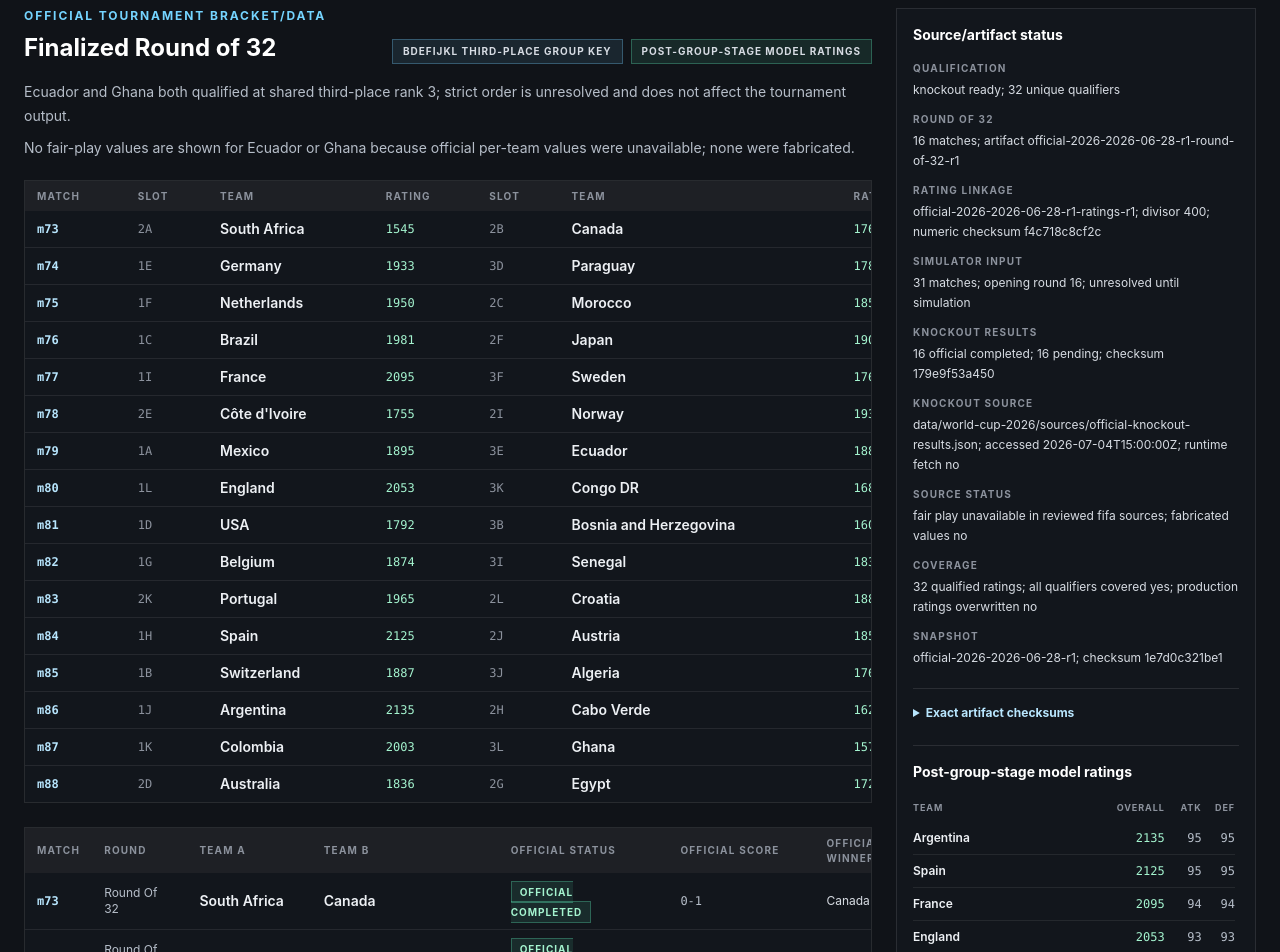
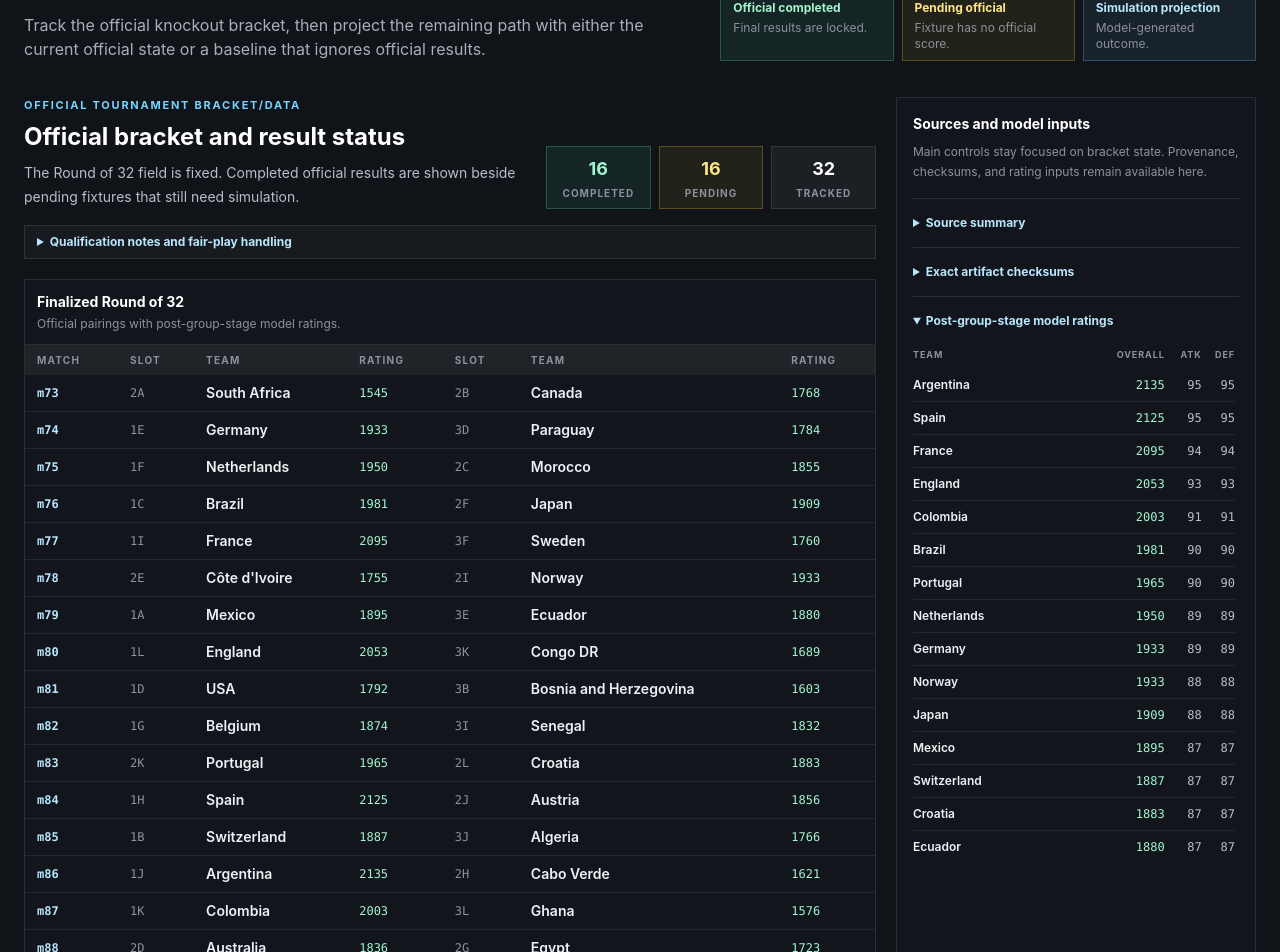
Before and after one commit to marcomod/world-cup-sim, a Next.js app: page / in a window 1280 px wide. Shown: the part 180-1132 px from the top of the page. Built offline with nearby package versions, Linux system fonts and the light colour scheme.

Commit message:
ui polish

```diff
--- a/src/components/Bracket/MatchCard.tsx
+++ b/src/components/Bracket/MatchCard.tsx
@@ -3,6 +3,26 @@ import type { MatchCardViewModel } from "@/src/components/viewModels/bracketView
 
 interface MatchCardProps {
   match: MatchCardViewModel;
+}
+
+function getMatchStatusClass(statusLabel: string) {
+  if (statusLabel === "Official completed") {
+    return "border-emerald-300/30 bg-emerald-300/10 text-emerald-200";
+  }
+
+  if (statusLabel === "Pending official") {
+    return "border-amber-300/30 bg-amber-300/10 text-amber-200";
+  }
+
+  if (statusLabel === "Simulation projection") {
+    return "border-sky-300/30 bg-sky-300/10 text-sky-200";
+  }
+
+  if (statusLabel.startsWith("Winner:")) {
+    return "border-amber-300/30 bg-amber-300/10 text-amber-200";
+  }
+
+  return "border-white/10 bg-white/5 text-[#a8afb9]";
 }
 
 export function MatchCard({ match }: MatchCardProps) {
@@ -18,7 +38,9 @@ export function MatchCard({ match }: MatchCardProps) {
           <span className="font-mono text-[9px] font-semibold uppercase tracking-[0.1em] text-[#747c88]">
             {match.id}
           </span>
-          <span className="min-w-0 truncate text-[9px] font-semibold uppercase tracking-[0.08em] text-[#a8afb9]">
+          <span
+            className={`min-w-0 truncate border px-1.5 py-0.5 text-[8px] font-bold uppercase tracking-[0.08em] ${getMatchStatusClass(match.statusLabel)}`}
+          >
             {match.decisionLabel
               ? `${match.statusLabel} · ${match.decisionLabel}`
               : match.statusLabel}
--- a/src/components/Odds/TournamentOddsTable.tsx
+++ b/src/components/Odds/TournamentOddsTable.tsx
@@ -12,10 +12,10 @@ export function TournamentOddsTable({
   description,
 }: TournamentOddsTableProps) {
   return (
-    <section className="rounded-lg border border-slate-200 bg-white shadow-sm">
+    <section className="border border-slate-200 bg-white shadow-sm">
       <div className="border-b border-slate-200 px-4 py-3">
         <h2 className="text-base font-semibold text-slate-950">
-          Tournament Odds
+          Tournament Projection Odds
         </h2>
         <p className="mt-1 text-sm text-slate-600">
           {description} Sample size: {simulationCountLabel}.
--- a/src/components/OfficialTournamentOverview.tsx
+++ b/src/components/OfficialTournamentOverview.tsx
@@ -1,4 +1,12 @@
 import { officialTournamentUiData } from "@/src/data/world-cup-2026/officialArtifacts";
+
+function getOfficialStatusClass(statusTone: "completed" | "pending") {
+  if (statusTone === "completed") {
+    return "border-emerald-300/30 bg-emerald-300/10 text-emerald-200";
+  }
+
+  return "border-amber-300/30 bg-amber-300/10 text-amber-200";
+}
 
 export function OfficialTournamentOverview() {
   return (
@@ -6,37 +14,74 @@ export function OfficialTournamentOverview() {
       className="mx-auto w-full max-w-[1800px] px-4 pb-8 sm:px-6"
       aria-labelledby="official-tournament-heading"
     >
-      <div className="grid gap-6 xl:grid-cols-[minmax(0,1.45fr)_minmax(360px,0.55fr)]">
+      <div className="grid gap-5 xl:grid-cols-[minmax(0,1.45fr)_minmax(360px,0.55fr)]">
         <div className="min-w-0">
           <div className="flex flex-col gap-4 sm:flex-row sm:items-end sm:justify-between">
             <div>
-              <p className="text-xs font-bold uppercase tracking-[0.16em] text-sky-300">
+              <p className="text-[11px] font-bold uppercase tracking-[0.16em] text-sky-300">
                 Official tournament bracket/data
               </p>
               <h2 id="official-tournament-heading" className="mt-2 text-2xl font-bold text-white">
-                Finalized Round of 32
+                Official bracket and result status
               </h2>
+              <p className="mt-2 max-w-3xl text-sm leading-6 text-[#b6bec9]">
+                The Round of 32 field is fixed. Completed official results are
+                shown beside pending fixtures that still need simulation.
+              </p>
             </div>
-            <div className="flex flex-wrap gap-2 text-[10px] font-bold uppercase tracking-[0.1em] text-[#d7dce3]">
-              <span className="border border-sky-300/30 bg-sky-300/10 px-2.5 py-1">
-                {officialTournamentUiData.thirdPlaceGroupKeyLabel}
-              </span>
-              <span className="border border-emerald-300/30 bg-emerald-300/10 px-2.5 py-1">
-                Post-group-stage model ratings
-              </span>
+            <div className="grid grid-cols-3 gap-2 text-center text-xs sm:min-w-[330px]">
+              <div className="border border-emerald-300/25 bg-emerald-300/8 px-3 py-2">
+                <p className="text-lg font-bold text-emerald-200">
+                  {officialTournamentUiData.knockoutStatusSummary.completedCount}
+                </p>
+                <p className="mt-1 text-[10px] font-bold uppercase tracking-[0.1em] text-[#8c929d]">
+                  Completed
+                </p>
+              </div>
+              <div className="border border-amber-300/25 bg-amber-300/8 px-3 py-2">
+                <p className="text-lg font-bold text-amber-200">
+                  {officialTournamentUiData.knockoutStatusSummary.pendingCount}
+                </p>
+                <p className="mt-1 text-[10px] font-bold uppercase tracking-[0.1em] text-[#8c929d]">
+                  Pending
+                </p>
+              </div>
+              <div className="border border-white/10 bg-white/5 px-3 py-2">
+                <p className="text-lg font-bold text-white">
+                  {officialTournamentUiData.knockoutStatusSummary.totalCount}
+                </p>
+                <p className="mt-1 text-[10px] font-bold uppercase tracking-[0.1em] text-[#8c929d]">
+                  Tracked
+                </p>
+              </div>
             </div>
           </div>
 
-          <p className="mt-4 max-w-4xl text-sm leading-6 text-[#b6bec9]">
-            {officialTournamentUiData.ecuadorGhanaNote}
+          <details className="mt-4 border border-white/10 bg-white/[0.03] px-3 py-2">
+            <summary className="cursor-pointer text-xs font-bold text-sky-200">
+              Qualification notes and fair-play handling
+            </summary>
+            <div className="mt-3 space-y-2 text-sm leading-6 text-[#b6bec9]">
+              <p>{officialTournamentUiData.ecuadorGhanaNote}</p>
+              <p>{officialTournamentUiData.fairPlayStatusLabel}</p>
+              <p className="font-mono text-xs text-[#8c929d]">
+                {officialTournamentUiData.thirdPlaceGroupKeyLabel}
               </p>
-          <p className="mt-2 max-w-4xl text-sm leading-6 text-[#b6bec9]">
-            {officialTournamentUiData.fairPlayStatusLabel}
+            </div>
+          </details>
+
+          <div className="mt-5 border border-white/10 bg-[#12161c]">
+            <div className="border-b border-white/10 px-3 py-3">
+              <h3 className="text-sm font-bold text-white">
+                Finalized Round of 32
+              </h3>
+              <p className="mt-1 text-xs text-[#8c929d]">
+                Official pairings with post-group-stage model ratings.
               </p>
-
-          <div className="mt-5 overflow-x-auto border border-white/10">
+            </div>
+            <div className="overflow-x-auto">
             <table
-              className="min-w-[920px] w-full border-collapse text-left text-sm"
+              className="w-full min-w-[780px] border-collapse text-left text-sm"
               aria-label="Finalized official Round of 32"
             >
               <thead className="bg-white/6 text-[10px] uppercase tracking-[0.12em] text-[#8c929d]">
@@ -79,10 +124,30 @@ export function OfficialTournamentOverview() {
               </tbody>
             </table>
             </div>
+          </div>
 
-          <div className="mt-6 overflow-x-auto border border-white/10">
+          <div className="mt-5 border border-white/10 bg-[#12161c]">
+            <div className="flex flex-col gap-3 border-b border-white/10 px-3 py-3 sm:flex-row sm:items-center sm:justify-between">
+              <div>
+                <h3 className="text-sm font-bold text-white">
+                  Official knockout result status
+                </h3>
+                <p className="mt-1 text-xs text-[#8c929d]">
+                  Completed and pending official fixtures for the sandbox below.
+                </p>
+              </div>
+              <div className="flex flex-wrap gap-2 text-[10px] font-bold uppercase tracking-[0.1em]">
+                <span className="border border-emerald-300/30 bg-emerald-300/10 px-2 py-1 text-emerald-200">
+                  Official completed
+                </span>
+                <span className="border border-amber-300/30 bg-amber-300/10 px-2 py-1 text-amber-200">
+                  Pending official
+                </span>
+              </div>
+            </div>
+            <div className="overflow-x-auto">
             <table
-              className="min-w-[920px] w-full border-collapse text-left text-sm"
+              className="w-full min-w-[820px] border-collapse text-left text-sm"
               aria-label="Official knockout result status"
             >
               <thead className="bg-white/6 text-[10px] uppercase tracking-[0.12em] text-[#8c929d]">
@@ -118,11 +183,7 @@ export function OfficialTournamentOverview() {
                     </td>
                     <td className="px-3 py-2">
                       <span
-                        className={
-                          match.statusTone === "completed"
-                            ? "border border-emerald-300/30 bg-emerald-300/10 px-2 py-1 text-[10px] font-bold uppercase tracking-[0.1em] text-emerald-200"
-                            : "border border-amber-300/30 bg-amber-300/10 px-2 py-1 text-[10px] font-bold uppercase tracking-[0.1em] text-amber-200"
-                        }
+                        className={`inline-flex whitespace-nowrap border px-2 py-1 text-[10px] font-bold uppercase tracking-[0.1em] ${getOfficialStatusClass(match.statusTone)}`}
                       >
                         {match.statusLabel}
                       </span>
@@ -139,14 +200,24 @@ export function OfficialTournamentOverview() {
             </table>
             </div>
           </div>
+        </div>
 
         <aside
           className="border border-white/10 bg-[#12161c] p-4"
           aria-labelledby="official-details-heading"
         >
           <h3 id="official-details-heading" className="text-sm font-bold text-white">
-            Source/artifact status
+            Sources and model inputs
           </h3>
+          <p className="mt-2 text-xs leading-5 text-[#8c929d]">
+            Main controls stay focused on bracket state. Provenance, checksums,
+            and rating inputs remain available here.
+          </p>
+
+          <details className="mt-4 border-t border-white/10 pt-4">
+            <summary className="cursor-pointer text-xs font-bold text-sky-200">
+              Source summary
+            </summary>
             <dl className="mt-4 space-y-3">
               {officialTournamentUiData.detailRows.map((row) => (
                 <div key={row.label}>
@@ -157,8 +228,9 @@ export function OfficialTournamentOverview() {
                 </div>
               ))}
             </dl>
+          </details>
 
-          <details className="mt-5 border-t border-white/10 pt-4">
+          <details className="mt-4 border-t border-white/10 pt-4">
             <summary className="cursor-pointer text-xs font-bold text-sky-200">
               Exact artifact checksums
             </summary>
@@ -210,10 +282,10 @@ export function OfficialTournamentOverview() {
             </dl>
           </details>
 
-          <div className="mt-6 border-t border-white/10 pt-4">
-            <h3 className="text-sm font-bold text-white">
+          <details className="mt-4 border-t border-white/10 pt-4" open>
+            <summary className="cursor-pointer text-xs font-bold text-sky-200">
               Post-group-stage model ratings
-            </h3>
+            </summary>
             <div className="mt-3 max-h-[520px] overflow-auto pr-1">
               <table className="w-full text-left text-xs" aria-label="Official qualified team ratings">
                 <thead className="sticky top-0 bg-[#12161c] text-[9px] uppercase tracking-[0.1em] text-[#8c929d]">
@@ -244,7 +316,7 @@ export function OfficialTournamentOverview() {
                 </tbody>
               </table>
             </div>
-          </div>
+          </details>
         </aside>
       </div>
     </section>
--- a/src/components/WorldCupSimulator.tsx
+++ b/src/components/WorldCupSimulator.tsx
@@ -61,22 +61,22 @@ export function getSimulationSandboxCopy(
 ): SimulationSandboxCopy {
   if (sandboxMode === "current_official_state") {
     return {
-      modeLabel: "Current-state simulation",
+      modeLabel: "Current official state simulation",
       heading: "Current official state simulation",
       description:
-        "Official completed matches are locked from the knockout-results artifact, completed winners are propagated into the Round of 16, and pending official fixtures are simulated from the current bracket state.",
+        "Uses official completed results, carries their winners forward, and simulates only unresolved fixtures.",
       oddsDescription:
-        "Based on current-state simulations after locking official completed knockout results.",
+        "Uses official completed results, then simulates unresolved fixtures from the current bracket state.",
     };
   }
 
   return {
-    modeLabel: "Baseline simulation",
-    heading: "Baseline simulation",
+    modeLabel: "Baseline simulation / ignores official results",
+    heading: "Baseline simulation / ignores official results",
     description:
-      "Baseline simulations start from the original Round-of-32 simulator input and ignore official knockout results.",
+      "Starts from the original Round of 32 as if official knockout results had not been played.",
     oddsDescription:
-      "Based on baseline simulations from the original Round-of-32 simulator input; official knockout results are ignored.",
+      "Starts from the original Round of 32 and ignores official knockout results.",
   };
 }
 
@@ -249,27 +249,42 @@ export function WorldCupSimulator() {
 
   return (
     <main className="min-h-screen bg-[#101318] pb-10 text-[#edf0f4]">
-      <header className="mx-auto flex w-full max-w-[1800px] flex-col gap-5 px-4 py-6 sm:px-6 lg:py-8">
+      <header className="mx-auto flex w-full max-w-[1800px] flex-col gap-6 px-4 py-6 sm:px-6 lg:flex-row lg:items-end lg:justify-between lg:py-9">
         <div className="max-w-3xl">
-          <p className="text-xs font-bold uppercase tracking-[0.16em] text-emerald-400">
+          <p className="text-[11px] font-bold uppercase tracking-[0.16em] text-emerald-400">
             World Cup 2026 knockout workspace
           </p>
-          <h1 className="mt-2 text-3xl font-bold sm:text-4xl">
+          <h1 className="mt-2 text-3xl font-bold leading-tight sm:text-5xl">
             World Cup Knockout Simulator
           </h1>
           <p className="mt-3 max-w-2xl text-sm leading-6 text-[#a8afb9] sm:text-base">
-            Inspect official completed and pending knockout matches, then project
-            unresolved fixtures in the simulation sandbox below.
+            Track the official knockout bracket, then project the remaining
+            path with either the current official state or a baseline that
+            ignores official results.
           </p>
+        </div>
+        <div className="grid gap-2 text-xs text-[#b6bec9] sm:grid-cols-3 lg:min-w-[520px]">
+          <div className="border border-emerald-300/25 bg-emerald-300/8 px-3 py-2">
+            <p className="font-bold text-emerald-200">Official completed</p>
+            <p className="mt-1 text-[#8c929d]">Final results are locked.</p>
+          </div>
+          <div className="border border-amber-300/25 bg-amber-300/8 px-3 py-2">
+            <p className="font-bold text-amber-200">Pending official</p>
+            <p className="mt-1 text-[#8c929d]">Fixture has no official score.</p>
+          </div>
+          <div className="border border-sky-300/25 bg-sky-300/8 px-3 py-2">
+            <p className="font-bold text-sky-200">Simulation projection</p>
+            <p className="mt-1 text-[#8c929d]">Model-generated outcome.</p>
+          </div>
         </div>
       </header>
 
       <OfficialTournamentOverview />
 
       <section aria-labelledby="simulation-sandbox-heading">
-        <div className="mx-auto flex w-full max-w-[1800px] flex-col gap-5 border-t border-white/10 px-4 py-6 sm:px-6 lg:flex-row lg:items-end lg:justify-between">
+        <div className="mx-auto grid w-full max-w-[1800px] gap-5 border-t border-white/10 px-4 py-6 sm:px-6 lg:grid-cols-[minmax(0,1fr)_minmax(420px,0.75fr)] lg:items-end">
           <div className="max-w-3xl">
-            <p className="text-xs font-bold uppercase tracking-[0.16em] text-emerald-400">
+            <p className="text-[11px] font-bold uppercase tracking-[0.16em] text-emerald-400">
               Simulation sandbox
             </p>
             <h2 id="simulation-sandbox-heading" className="mt-2 text-2xl font-bold text-white">
@@ -278,61 +293,67 @@ export function WorldCupSimulator() {
             <p className="mt-3 max-w-2xl text-sm leading-6 text-[#a8afb9]">
               {sandboxCopy.description}
             </p>
-            <p className="mt-2 max-w-2xl text-sm leading-6 text-[#a8afb9]">
-              Official completed means a real result; Pending official means a
-              future fixture with no official score; Simulation projection means
-              a model-generated outcome.
-            </p>
             <p
-              className="mt-4 flex flex-wrap gap-x-3 gap-y-1 text-[10px] font-semibold uppercase tracking-[0.1em] text-[#8c929d]"
+              className="mt-4 flex flex-wrap gap-2 text-[10px] font-semibold uppercase tracking-[0.1em] text-[#8c929d]"
               aria-label="Ratings and bracket status"
             >
-              <span>Ratings: {teamRatingsV2SourceMetadata.sourceName}</span>
-              <span aria-hidden="true">/</span>
-              <span>Snapshot label: {teamRatingsV2SourceMetadata.snapshotDate}</span>
-              <span aria-hidden="true">/</span>
-              <span>{sandboxCopy.modeLabel}</span>
+              <span className="border border-white/10 bg-white/5 px-2.5 py-1">
+                Ratings: {teamRatingsV2SourceMetadata.sourceName}
+              </span>
+              <span className="border border-white/10 bg-white/5 px-2.5 py-1">
+                Snapshot label: {teamRatingsV2SourceMetadata.snapshotDate}
+              </span>
+              <span className="border border-emerald-300/20 bg-emerald-300/8 px-2.5 py-1 text-emerald-200">
+                {sandboxCopy.modeLabel}
+              </span>
             </p>
           </div>
 
-          <div className="flex flex-col items-stretch gap-2 sm:flex-row sm:flex-wrap lg:max-w-[620px] lg:justify-end">
+          <div className="grid gap-3 border border-white/10 bg-[#12161c] p-3 sm:p-4">
+            <div className="grid gap-2 sm:grid-cols-2">
               <button
                 type="button"
                 onClick={handleSimulateCurrentStateBracket}
-              className="h-11 rounded-md bg-emerald-500 px-5 text-sm font-bold text-[#07130e] shadow-sm transition hover:bg-emerald-400 focus:outline-none focus:ring-2 focus:ring-emerald-300 focus:ring-offset-2 focus:ring-offset-[#101318]"
+                className="min-h-11 bg-emerald-500 px-4 py-3 text-left text-sm font-bold text-[#07130e] shadow-sm transition hover:bg-emerald-400 focus:outline-none focus:ring-2 focus:ring-emerald-300 focus:ring-offset-2 focus:ring-offset-[#101318]"
               >
                 Simulate Current State
               </button>
               <button
                 type="button"
                 onClick={handleRunCurrentStateMonteCarlo}
-              className="h-11 rounded-md bg-white px-5 text-sm font-bold text-[#101318] shadow-sm transition hover:bg-[#dfe3e8] focus:outline-none focus:ring-2 focus:ring-white focus:ring-offset-2 focus:ring-offset-[#101318]"
+                className="min-h-11 bg-white px-4 py-3 text-left text-sm font-bold text-[#101318] shadow-sm transition hover:bg-[#dfe3e8] focus:outline-none focus:ring-2 focus:ring-white focus:ring-offset-2 focus:ring-offset-[#101318]"
               >
                 Run 10,000 Current-State Simulations
               </button>
+            </div>
+            <p className="text-[10px] font-bold uppercase tracking-[0.12em] text-[#8c929d]">
+              Baseline simulation / ignores official results
+            </p>
+            <div className="grid gap-2 sm:grid-cols-2">
               <button
                 type="button"
                 onClick={handleSimulateBaselineBracket}
-              className="h-11 rounded-md border border-white/20 bg-transparent px-5 text-sm font-bold text-white transition hover:bg-white/8 focus:outline-none focus:ring-2 focus:ring-white/60 focus:ring-offset-2 focus:ring-offset-[#101318]"
+                className="min-h-11 border border-white/20 bg-transparent px-4 py-3 text-left text-sm font-bold text-white transition hover:bg-white/8 focus:outline-none focus:ring-2 focus:ring-white/60 focus:ring-offset-2 focus:ring-offset-[#101318]"
               >
                 Baseline: Ignore Official Results
               </button>
               <button
                 type="button"
                 onClick={handleRunBaselineMonteCarlo}
-              className="h-11 rounded-md border border-white/20 bg-transparent px-5 text-sm font-bold text-white transition hover:bg-white/8 focus:outline-none focus:ring-2 focus:ring-white/60 focus:ring-offset-2 focus:ring-offset-[#101318]"
+                className="min-h-11 border border-white/20 bg-transparent px-4 py-3 text-left text-sm font-bold text-white transition hover:bg-white/8 focus:outline-none focus:ring-2 focus:ring-white/60 focus:ring-offset-2 focus:ring-offset-[#101318]"
               >
                 Run 10,000 Baseline Simulations
               </button>
+            </div>
             <button
               type="button"
               onClick={handleResetBracket}
-              className="h-11 rounded-md border border-white/20 bg-transparent px-5 text-sm font-bold text-white transition hover:bg-white/8 focus:outline-none focus:ring-2 focus:ring-white/60 focus:ring-offset-2 focus:ring-offset-[#101318]"
+              className="min-h-10 border border-white/20 bg-transparent px-4 py-2 text-left text-sm font-bold text-white transition hover:bg-white/8 focus:outline-none focus:ring-2 focus:ring-white/60 focus:ring-offset-2 focus:ring-offset-[#101318]"
             >
-              Reset
+              Reset to current official state
             </button>
             <p
-              className="basis-full pt-1 text-right font-mono text-[10px] text-[#747c88]"
+              className="font-mono text-[10px] text-[#747c88]"
               aria-live="polite"
             >
               Mode: {sandboxCopy.modeLabel} / Last seed: {lastSeed ?? "Not simulated"}
```
Also changed, not shown: app/globals.css (+4 -3 lines), src/components/Odds/MatchupOddsTable.tsx (+6 -3 lines), 2 other files (tests, documents, lock files or other folders). Lines whose indentation alone changed are shown as unchanged.
